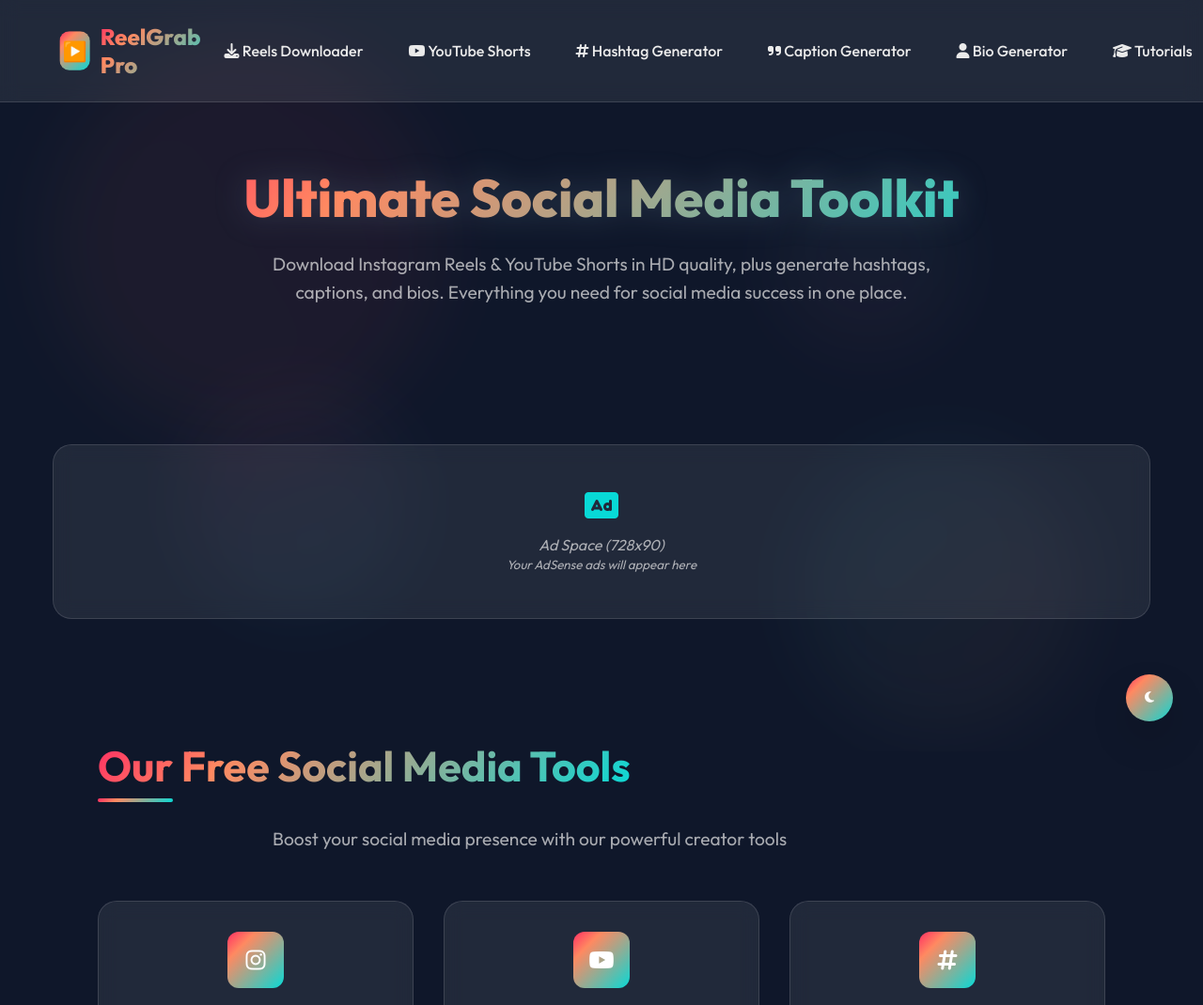
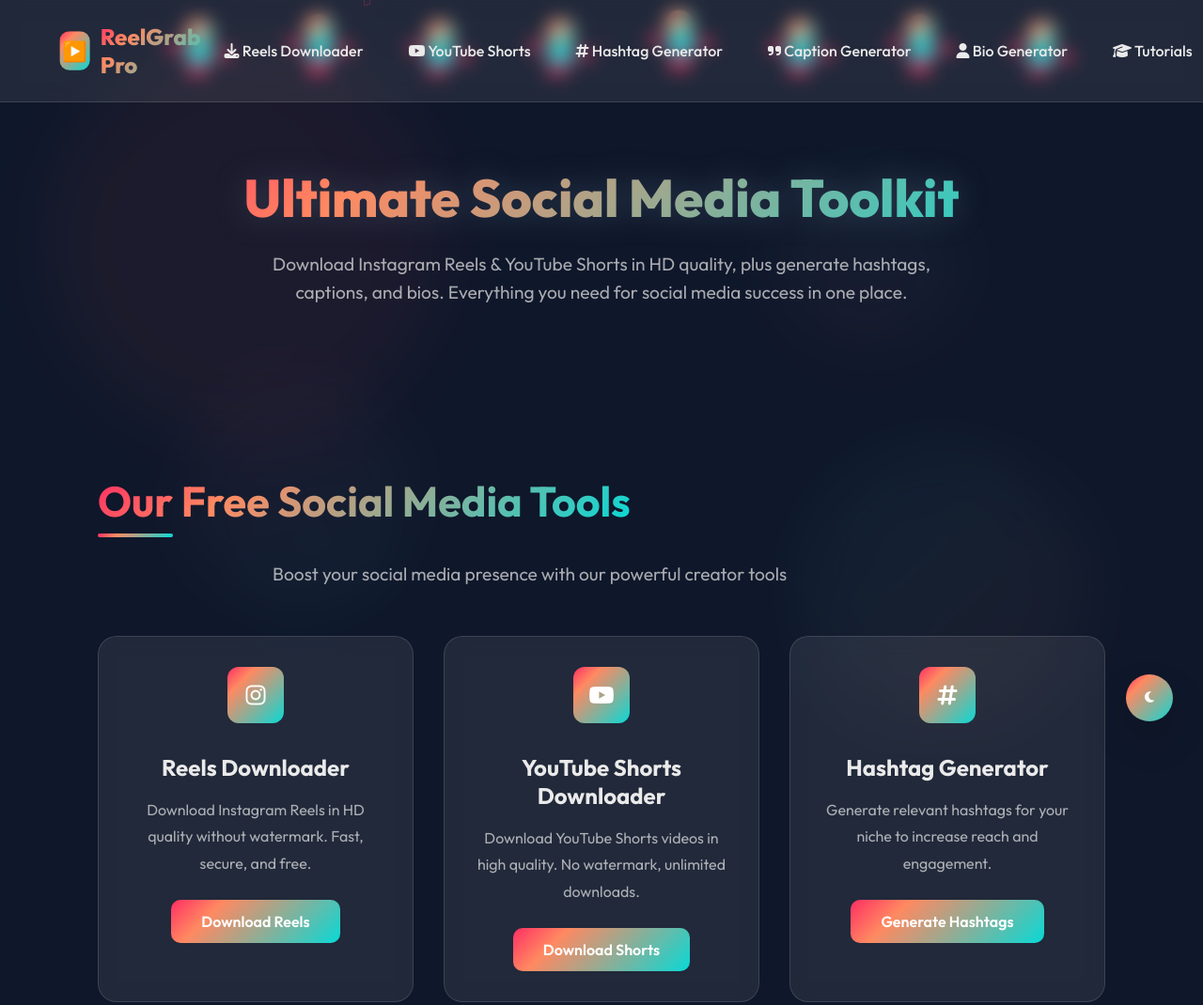
Before and after one commit to srgwebonline/reelgrabpro, a plain HTML site: page index.html in a window 1280 px wide. Shown: the top 1070 px of the page at 94% size. Drawn offline with Linux system fonts and the light colour scheme.

Commit message:
Update index.html

```diff
--- a/index.html
+++ b/index.html
@@ -6,6 +6,12 @@
     <title>ReelGrab Pro | Premium Instagram Reels Downloader</title>
     <meta name="description" content="Download Instagram Reels in HD quality without watermark. Plus free tools: Hashtag Generator, Caption Generator, Bio Generator. 100% free, no registration required.">
 
+    <!-- AdSense Script (Add your own publisher ID) -->
+    <script async src="https://pagead2.googlesyndication.com/pagead/js/adsbygoogle.js?client=ca-pub-XXXXXXXXXXXXXXXX"
+     crossorigin="anonymous"></script>
+
+    <!-- Google Analytics -->
+    <script async src="https://www.googletagmanager.com/gtag/js?id=G-XXXXXXXXXX"></script>
     <script>
       window.dataLayer = window.dataLayer || [];
       function gtag(){dataLayer.push(arguments);}
@@ -139,28 +145,161 @@
             }
         }
 
-        /* AdSense Containers */
-        .ad-container {
-            max-width: 1200px;
-            margin: 2rem auto;
-            text-align: center;
-            padding: 1rem;
-        }
-
-        .ad-placeholder {
-            background: var(--card-bg);
-            border: 1px solid var(--card-border);
-            border-radius: var(--radius);
-            padding: 3rem 2rem;
-            color: var(--text-secondary);
-            font-style: italic;
-            backdrop-filter: blur(10px);
-        }
-
-        .ad-placeholder i {
-            font-size: 2rem;
-            margin-bottom: 1rem;
-            color: var(--secondary);
+        /* Dancing Rock Band in Header */
+        .rock-band {
+            position: absolute;
+            top: 0;
+            left: 0;
+            width: 100%;
+            height: 80px;
+            z-index: -1;
+            overflow: hidden;
+            pointer-events: none;
+        }
+
+        .band-member {
+            position: absolute;
+            bottom: 0;
+            width: 40px;
+            height: 60px;
+            animation: rockDance 1s infinite ease-in-out;
+        }
+
+        .band-member:nth-child(1) { left: 15%; animation-delay: 0s; }
+        .band-member:nth-child(2) { left: 25%; animation-delay: 0.2s; }
+        .band-member:nth-child(3) { left: 35%; animation-delay: 0.4s; }
+        .band-member:nth-child(4) { left: 45%; animation-delay: 0.6s; }
+        .band-member:nth-child(5) { left: 55%; animation-delay: 0.8s; }
+        .band-member:nth-child(6) { left: 65%; animation-delay: 1s; }
+        .band-member:nth-child(7) { left: 75%; animation-delay: 1.2s; }
+        .band-member:nth-child(8) { left: 85%; animation-delay: 1.4s; }
+
+        @keyframes rockDance {
+            0%, 100% { transform: translateY(0) rotate(0deg); }
+            25% { transform: translateY(-10px) rotate(-5deg); }
+            50% { transform: translateY(5px) rotate(5deg); }
+            75% { transform: translateY(-5px) rotate(-3deg); }
+        }
+
+        .band-head {
+            position: absolute;
+            top: 0;
+            left: 50%;
+            transform: translateX(-50%);
+            width: 30px;
+            height: 30px;
+            background: var(--gradient);
+            border-radius: 50%;
+            animation: headBob 0.5s infinite alternate;
+        }
+
+        @keyframes headBob {
+            0% { transform: translateX(-50%) translateY(0); }
+            100% { transform: translateX(-50%) translateY(-3px); }
+        }
+
+        .band-body {
+            position: absolute;
+            top: 25px;
+            left: 50%;
+            transform: translateX(-50%);
+            width: 25px;
+            height: 25px;
+            background: var(--secondary);
+            border-radius: 10px;
+        }
+
+        .band-arm {
+            position: absolute;
+            top: 30px;
+            width: 20px;
+            height: 8px;
+            background: var(--primary);
+            border-radius: 4px;
+            animation: armWave 0.3s infinite alternate;
+        }
+
+        .arm-left {
+            left: -15px;
+            transform-origin: right center;
+        }
+
+        .arm-right {
+            right: -15px;
+            transform-origin: left center;
+        }
+
+        @keyframes armWave {
+            0% { transform: rotate(0deg); }
+            100% { transform: rotate(20deg); }
+        }
+
+        .band-leg {
+            position: absolute;
+            top: 45px;
+            width: 8px;
+            height: 20px;
+            background: var(--primary);
+            border-radius: 4px;
+            animation: legKick 0.4s infinite alternate;
+        }
+
+        .leg-left {
+            left: 10px;
+            transform-origin: top center;
+        }
+
+        .leg-right {
+            right: 10px;
+            transform-origin: top center;
+        }
+
+        @keyframes legKick {
+            0% { transform: rotate(0deg); }
+            100% { transform: rotate(15deg); }
+        }
+
+        /* Music Notes Animation */
+        .music-notes {
+            position: absolute;
+            top: 0;
+            left: 0;
+            width: 100%;
+            height: 100%;
+            pointer-events: none;
+        }
+
+        .note {
+            position: absolute;
+            font-size: 20px;
+            color: var(--primary);
+            opacity: 0.7;
+            animation: floatNote 3s infinite linear;
+        }
+
+        .note:nth-child(1) { top: 20px; left: 20%; animation-delay: 0s; }
+        .note:nth-child(2) { top: 40px; left: 30%; animation-delay: 0.5s; }
+        .note:nth-child(3) { top: 10px; left: 40%; animation-delay: 1s; }
+        .note:nth-child(4) { top: 50px; left: 50%; animation-delay: 1.5s; }
+        .note:nth-child(5) { top: 30px; left: 60%; animation-delay: 2s; }
+        .note:nth-child(6) { top: 60px; left: 70%; animation-delay: 2.5s; }
+        .note:nth-child(7) { top: 20px; left: 80%; animation-delay: 3s; }
+
+        @keyframes floatNote {
+            0% {
+                transform: translateY(0) rotate(0deg);
+                opacity: 0;
+            }
+            10% {
+                opacity: 0.7;
+            }
+            90% {
+                opacity: 0.7;
+            }
+            100% {
+                transform: translateY(-100px) rotate(360deg);
+                opacity: 0;
+            }
         }
 
         /* Theme Toggle */
@@ -208,6 +347,7 @@
             background: var(--card-bg);
             border-bottom: 1px solid var(--card-border);
             backdrop-filter: blur(10px);
+            overflow: hidden;
         }
 
         .header-container {
@@ -216,6 +356,8 @@
             display: flex;
             justify-content: space-between;
             align-items: center;
+            position: relative;
+            z-index: 2;
         }
 
         .logo {
@@ -1088,6 +1230,11 @@
                 padding: 0.5rem;
                 font-size: 0.9rem;
             }
+
+            /* Hide rock band on smaller screens to avoid clutter */
+            .rock-band {
+                display: none;
+            }
         }
 
         @media (max-width: 768px) {
@@ -1172,6 +1319,86 @@
         <div class="shape"></div>
     </div>
 
+    <!-- Dancing Rock Band in Header Background -->
+    <div class="rock-band" id="rockBand">
+        <!-- Band Members -->
+        <div class="band-member">
+            <div class="band-head"></div>
+            <div class="band-body"></div>
+            <div class="band-arm arm-left"></div>
+            <div class="band-arm arm-right"></div>
+            <div class="band-leg leg-left"></div>
+            <div class="band-leg leg-right"></div>
+        </div>
+        <div class="band-member">
+            <div class="band-head"></div>
+            <div class="band-body"></div>
+            <div class="band-arm arm-left"></div>
+            <div class="band-arm arm-right"></div>
+            <div class="band-leg leg-left"></div>
+            <div class="band-leg leg-right"></div>
+        </div>
+        <div class="band-member">
+            <div class="band-head"></div>
+            <div class="band-body"></div>
+            <div class="band-arm arm-left"></div>
+            <div class="band-arm arm-right"></div>
+            <div class="band-leg leg-left"></div>
+            <div class="band-leg leg-right"></div>
+        </div>
+        <div class="band-member">
+            <div class="band-head"></div>
+            <div class="band-body"></div>
+            <div class="band-arm arm-left"></div>
+            <div class="band-arm arm-right"></div>
+            <div class="band-leg leg-left"></div>
+            <div class="band-leg leg-right"></div>
+        </div>
+        <div class="band-member">
+            <div class="band-head"></div>
+            <div class="band-body"></div>
+            <div class="band-arm arm-left"></div>
+            <div class="band-arm arm-right"></div>
+            <div class="band-leg leg-left"></div>
+            <div class="band-leg leg-right"></div>
+        </div>
+        <div class="band-member">
+            <div class="band-head"></div>
+            <div class="band-body"></div>
+            <div class="band-arm arm-left"></div>
+            <div class="band-arm arm-right"></div>
+            <div class="band-leg leg-left"></div>
+            <div class="band-leg leg-right"></div>
+        </div>
+        <div class="band-member">
+            <div class="band-head"></div>
+            <div class="band-body"></div>
+            <div class="band-arm arm-left"></div>
+            <div class="band-arm arm-right"></div>
+            <div class="band-leg leg-left"></div>
+            <div class="band-leg leg-right"></div>
+        </div>
+        <div class="band-member">
+            <div class="band-head"></div>
+            <div class="band-body"></div>
+            <div class="band-arm arm-left"></div>
+            <div class="band-arm arm-right"></div>
+            <div class="band-leg leg-left"></div>
+            <div class="band-leg leg-right"></div>
+        </div>
+
+        <!-- Music Notes -->
+        <div class="music-notes">
+            <div class="note">♪</div>
+            <div class="note">♫</div>
+            <div class="note">♬</div>
+            <div class="note">♪</div>
+            <div class="note">♫</div>
+            <div class="note">♬</div>
+            <div class="note">♪</div>
+        </div>
+    </div>
+
     <!-- Theme Toggle -->
     <button class="theme-toggle" id="themeToggle">
         <i class="fas fa-moon"></i>
@@ -1213,14 +1440,6 @@
                 </p>
             </div>
 
-            <div class="ad-container">
-                <div class="ad-placeholder">
-                    <i class="fas fa-ad"></i>
-                    <p>Ad Space (728x90)</p>
-                    <small>Your AdSense ads will appear here</small>
-                </div>
-            </div>
-
             <!-- Tools Grid -->
             <div class="page-content">
                 <h1>Our Free Social Media Tools</h1>
@@ -1270,14 +1489,6 @@
                         <h3>Bio Generator</h3>
                         <p>Craft the perfect Instagram bio that converts visitors into followers.</p>
                         <a href="#bio-generator" class="tool-btn">Generate Bio</a>
-                    </div>
-                </div>
-
-                <div class="ad-container">
-                    <div class="ad-placeholder">
-                        <i class="fas fa-ad"></i>
-                        <p>Ad Space (300x250)</p>
-                        <small>Your AdSense ads will appear here</small>
                     </div>
                 </div>
 
@@ -1297,14 +1508,6 @@
             <div class="page-content">
                 <h1>Instagram Reels Downloader</h1>
                 <p class="hero-subtitle">Download any Instagram Reel in HD quality without watermark</p>
-
-                <div class="ad-container">
-                    <div class="ad-placeholder">
-                        <i class="fas fa-ad"></i>
-                        <p>Ad Space (728x90)</p>
-                        <small>Your AdSense ads will appear here</small>
-                    </div>
-                </div>
 
                 <!-- Reels Downloader Card -->
                 <div class="main-card">
@@ -1353,14 +1556,6 @@
                     </button>
                 </div>
 
-                <div class="ad-container">
-                    <div class="ad-placeholder">
-                        <i class="fas fa-ad"></i>
-                        <p>Ad Space (300x250)</p>
-                        <small>Your AdSense ads will appear here</small>
-                    </div>
-                </div>
-
                 <!-- SEO Content -->
                 <div class="seo-content">
                     <h2>How to Download Instagram Reels</h2>
@@ -1391,14 +1586,6 @@
 
                     <h2>Legal & Fair Use</h2>
                     <p>Our Reels Downloader is intended for personal use, content inspiration, and fair use purposes. Please respect copyright laws and only download content you have permission to use or that falls under fair use guidelines.</p>
-
-                    <div class="ad-container">
-                        <div class="ad-placeholder">
-                            <i class="fas fa-ad"></i>
-                            <p>Ad Space (728x90)</p>
-                            <small>Your AdSense ads will appear here</small>
-                        </div>
-                    </div>
                 </div>
             </div>
         </section>
@@ -1408,14 +1595,6 @@
             <div class="page-content">
                 <h1>YouTube Shorts Downloader</h1>
                 <p class="hero-subtitle">Download YouTube Shorts videos in high quality without watermark</p>
-
-                <div class="ad-container">
-                    <div class="ad-placeholder">
-                        <i class="fas fa-ad"></i>
-                        <p>Ad Space (728x90)</p>
-                        <small>Your AdSense ads will appear here</small>
-                    </div>
-                </div>
 
                 <!-- YouTube Shorts Downloader Card -->
                 <div class="main-card">
@@ -1486,14 +1665,6 @@
                     </button>
                 </div>
 
-                <div class="ad-container">
-                    <div class="ad-placeholder">
-                        <i class="fas fa-ad"></i>
-                        <p>Ad Space (300x250)</p>
-                        <small>Your AdSense ads will appear here</small>
-                    </div>
-                </div>
-
                 <!-- SEO Content -->
                 <div class="seo-content">
                     <h2>How to Download YouTube Shorts</h2>
@@ -1541,14 +1712,6 @@
                             Original Quality
                         </div>
                     </div>
-
-                    <div class="ad-container">
-                        <div class="ad-placeholder">
-                            <i class="fas fa-ad"></i>
-                            <p>Ad Space (728x90)</p>
-                            <small>Your AdSense ads will appear here</small>
-                        </div>
-                    </div>
                 </div>
             </div>
         </section>
@@ -1558,14 +1721,6 @@
             <div class="page-content">
                 <h1>Instagram Hashtag Generator</h1>
                 <p class="hero-subtitle">Generate high-performing hashtags for your niche to boost reach and engagement</p>
-
-                <div class="ad-container">
-                    <div class="ad-placeholder">
-                        <i class="fas fa-ad"></i>
-                        <p>Ad Space (728x90)</p>
-                        <small>Your AdSense ads will appear here</small>
-                    </div>
-                </div>
 
                 <div class="generator-container">
                     <div class="generator-header">
@@ -1621,14 +1776,6 @@
                     </div>
                 </div>
 
-                <div class="ad-container">
-                    <div class="ad-placeholder">
-                        <i class="fas fa-ad"></i>
-                        <p>Ad Space (300x250)</p>
-                        <small>Your AdSense ads will appear here</small>
-                    </div>
-                </div>
-
                 <!-- SEO Content -->
                 <div class="seo-content">
                     <h2>Why Use Hashtags on Instagram?</h2>
@@ -1667,14 +1814,6 @@
             <div class="page-content">
                 <h1>Instagram Caption Generator</h1>
                 <p class="hero-subtitle">Create engaging captions that increase likes, comments, and shares</p>
-
-                <div class="ad-container">
-                    <div class="ad-placeholder">
-                        <i class="fas fa-ad"></i>
-                        <p>Ad Space (728x90)</p>
-                        <small>Your AdSense ads will appear here</small>
-                    </div>
-                </div>
 
                 <div class="generator-container">
                     <div class="generator-header">
@@ -1740,14 +1879,6 @@
                     </div>
                 </div>
 
-                <div class="ad-container">
-                    <div class="ad-placeholder">
-                        <i class="fas fa-ad"></i>
-                        <p>Ad Space (300x250)</p>
-                        <small>Your AdSense ads will appear here</small>
-                    </div>
-                </div>
-
                 <!-- SEO Content -->
                 <div class="seo-content">
                     <h2>The Power of Great Instagram Captions</h2>
@@ -1793,14 +1924,6 @@
             <div class="page-content">
                 <h1>Instagram Bio Generator</h1>
                 <p class="hero-subtitle">Create a compelling Instagram bio that converts visitors into followers</p>
-
-                <div class="ad-container">
-                    <div class="ad-placeholder">
-                        <i class="fas fa-ad"></i>
-                        <p>Ad Space (728x90)</p>
-                        <small>Your AdSense ads will appear here</small>
-                    </div>
-                </div>
 
                 <div class="generator-container">
                     <div class="generator-header">
@@ -1861,14 +1984,6 @@
                     </div>
                 </div>
 
-                <div class="ad-container">
-                    <div class="ad-placeholder">
-                        <i class="fas fa-ad"></i>
-                        <p>Ad Space (300x250)</p>
-                        <small>Your AdSense ads will appear here</small>
-                    </div>
-                </div>
-
                 <!-- SEO Content -->
                 <div class="seo-content">
                     <h2>Why Your Instagram Bio Matters</h2>
@@ -1932,14 +2047,6 @@
                 <h1>Social Media Tutorials</h1>
                 <p>Step-by-step guides to master social media tools and strategies</p>
 
-                <div class="ad-container">
-                    <div class="ad-placeholder">
-                        <i class="fas fa-ad"></i>
-                        <p>Ad Space (728x90)</p>
-                        <small>Your AdSense ads will appear here</small>
-                    </div>
-                </div>
-
                 <h2>Download Tools Tutorials</h2>
 
                 <div class="tutorial-step">
@@ -1956,14 +2063,6 @@
                     <strong>Step 2:</strong> Paste the URL into our YouTube Shorts Downloader<br>
                     <strong>Step 3:</strong> Select your preferred quality and click "Download Short Now"<br>
                     <strong>Pro Tip:</strong> Higher quality = larger file size, choose based on your needs</p>
-                </div>
-
-                <div class="ad-container">
-                    <div class="ad-placeholder">
-                        <i class="fas fa-ad"></i>
-                        <p>Ad Space (300x250)</p>
-                        <small>Your AdSense ads will appear here</small>
-                    </div>
                 </div>
 
                 <h2>Content Creation Tutorials</h2>
@@ -1993,14 +2092,6 @@
                     3. Emoji strategy for visual appeal<br>
                     4. Link-in-bio optimization<br>
                     5. Regular updates and A/B testing</p>
-                </div>
-
-                <div class="ad-container">
-                    <div class="ad-placeholder">
-                        <i class="fas fa-ad"></i>
-                        <p>Ad Space (728x90)</p>
-                        <small>Your AdSense ads will appear here</small>
-                    </div>
                 </div>
             </div>
         </section>
```
